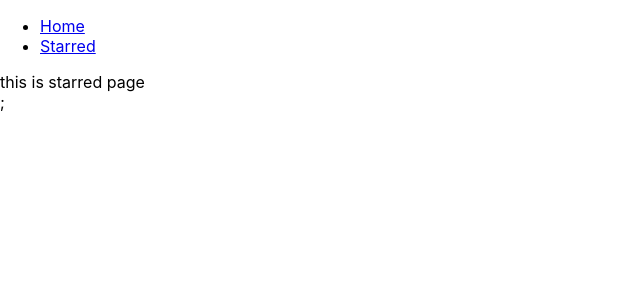
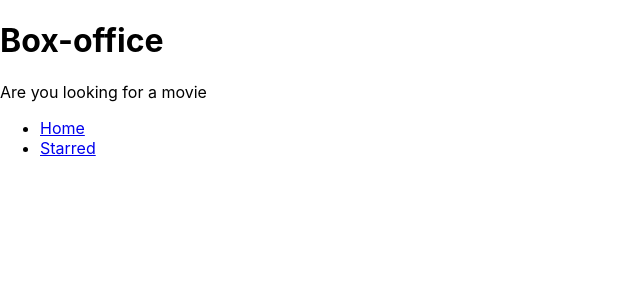
Before and after one commit to Mani4212/box-office, a React (Create React App) app: page /starred in a window 1280 px wide. Shown: the top 300 px of the page, without its empty margins (0-640 px from the left). Built offline with nearby package versions, Linux system fonts and the light colour scheme.

Commit message:
added layout manager and created title

```diff
--- a/src/App.js
+++ b/src/App.js
@@ -1,29 +1,28 @@
 import React from 'react';
 import { Switch,Route } from 'react-router-dom';
-import Navs from './components/Navs';
 import Home from './pages/Home';
 import Starred from './pages/Starred';
 
 function App() {
 
    return  (
-     <div>
-       <Navs/>
+
+
    <Switch>
   <Route exact path="/">
   <Home/>
   </Route>
+
   <Route  exact path="/starred">
     <Starred/>
   </Route>
+
   <Route>
- <div>
-   Not found
- </div>
+ <div>Not found </div>
+  </Route>
+  </Switch>
 
-  </Route>
-  </Switch>;
-  </div>
+
    );
 }
 
--- /dev/null
+++ b/src/components/MainPageLayout.js
@@ -0,0 +1,15 @@
+import React from 'react';
+import Navs from './Navs';
+import Title from './Title';
+
+const MainPageLayout = ({childern}) => {
+  return (
+    <div>
+      <Title title="Box-office" subtitle="Are you looking for a movie"/>
+      <Navs/>
+      {childern}
+    </div>
+  );
+};
+
+export default MainPageLayout;
--- /dev/null
+++ b/src/components/Title.js
@@ -0,0 +1,12 @@
+import React from 'react'
+
+const Title = ({title,subtitle}) => {
+  return (
+    <div>
+      <h1>{title}</h1>
+      <p>{subtitle}</p>
+    </div>
+  )
+}
+
+export default Title
--- a/src/pages/Home.js
+++ b/src/pages/Home.js
@@ -1,7 +1,8 @@
-import React from 'react'
+import React from 'react';
+import MainPageLayout from '../components/MainPageLayout';
 
 const Home = () => {
-  return <div> this is home page</div>
+  return <MainPageLayout>this is home page</MainPageLayout>
 };
 
 export default Home;
--- a/src/pages/Starred.js
+++ b/src/pages/Starred.js
@@ -1,7 +1,8 @@
-import React from 'react'
+import React from 'react';
+import MainPageLayout from '../components/MainPageLayout';
 
 const Starred = () => {
-  return <div> this is starred page</div>
+  return <MainPageLayout>this is starred page</MainPageLayout>
 };
 
 export default Starred;
```
